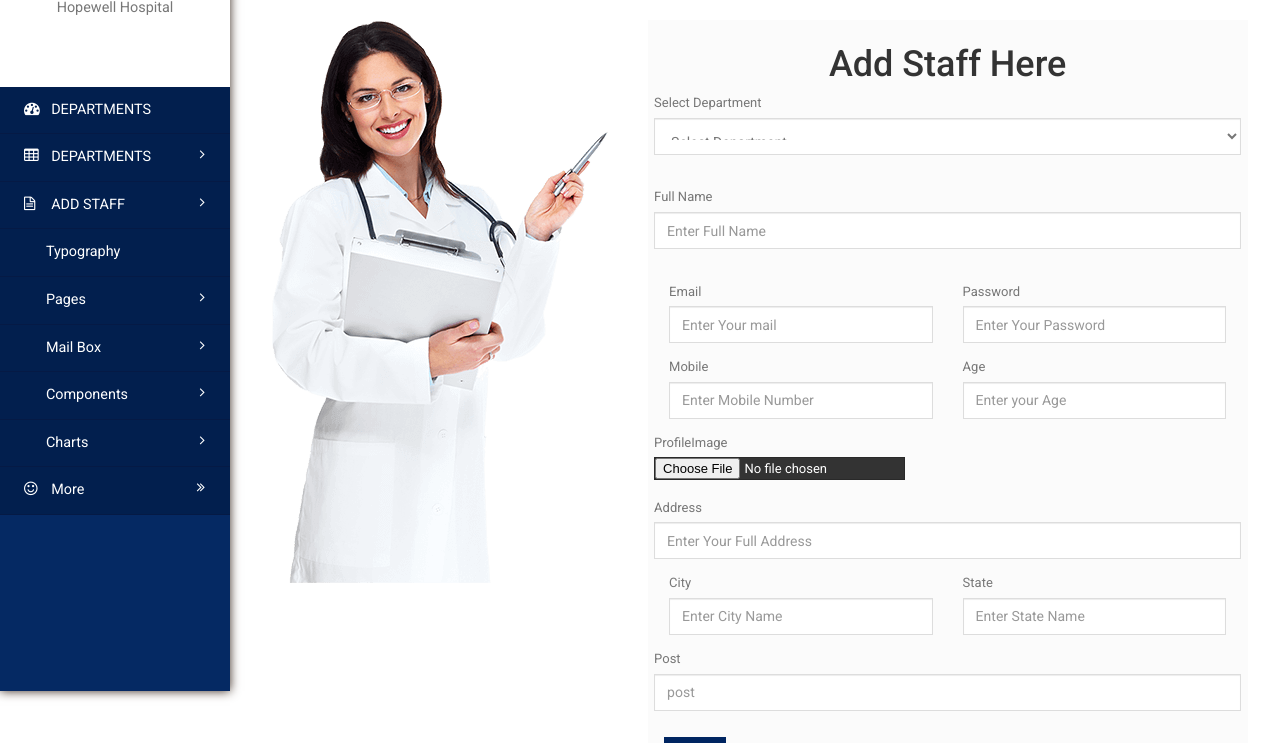
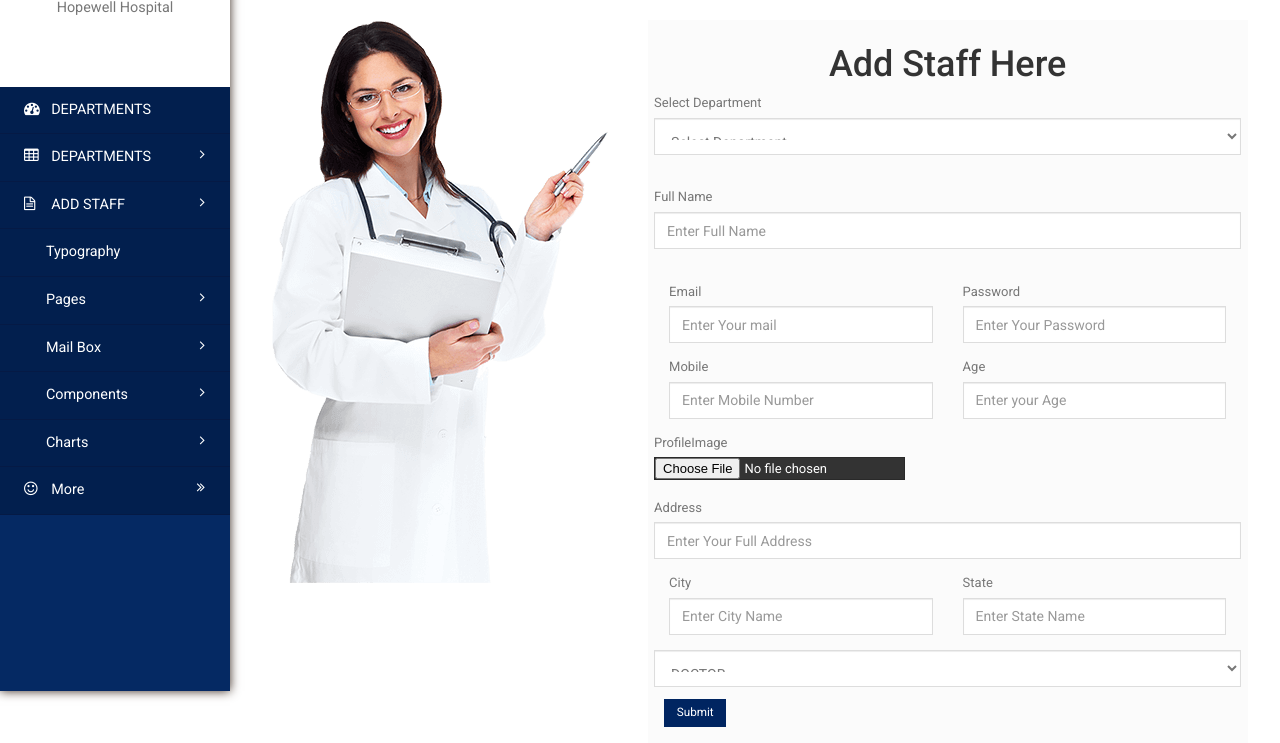
Before and after one commit to Tushar503/hopewellhospital, a Django app: page /staffapp/addstaff/ in a window 1280 px wide. Shown: the part 192-935 px from the top of the page. Run offline with Django 3.2, Linux system fonts and the light colour scheme; data that the repository does not hold is empty; some libraries are stand-ins or nearby versions.

Commit message:
@tushar updates in master page

```diff
--- a/staffapp/Templates/addstaff.html
+++ b/staffapp/Templates/addstaff.html
@@ -82,13 +82,16 @@
           <label for="state">State</label>
           <input type="text" class="form-control" id="state" name="userstate" placeholder="Enter State Name">
         </div>
-            <div class="form-group">
-    <label for="name">Post</label>
-    <input type="text" class="form-control" id="post" placeholder="post" name="post  ">
-  </div>
+              <div>
+        <select class="form-control form-control-lg" name="roleid">
 
 
-      </div>
+            <option value="2">DOCTOR</option>
+            <option value="4">STAFF</option>
+
+        </select></div>
+        </div>
+
 
       <input  type="submit" class="btn btn-primary" value="Submit" style="align:center;">
 
--- a/staffapp/views.py
+++ b/staffapp/views.py
@@ -39,7 +39,7 @@ def addstaff(request):
         f.userAddress = request.POST["useraddress"]
         f.userCity = request.POST["usercity"]
         f.userState = request.POST["userstate"]
-        f.userPost=request.POST["post"]
+        f.roleId=request.POST["roleid"]
         f.userImage = image
         f.isActive = True
         f.isAvailable = True
```
Also changed, not shown: media/doctor3_7S22eej.jpg (added), media/doctor3_chyYipG.jpg (added), media/doctor3_gQN7bhh.jpg (added), media/doctor8_h9dK2Xh.jpg (added).
